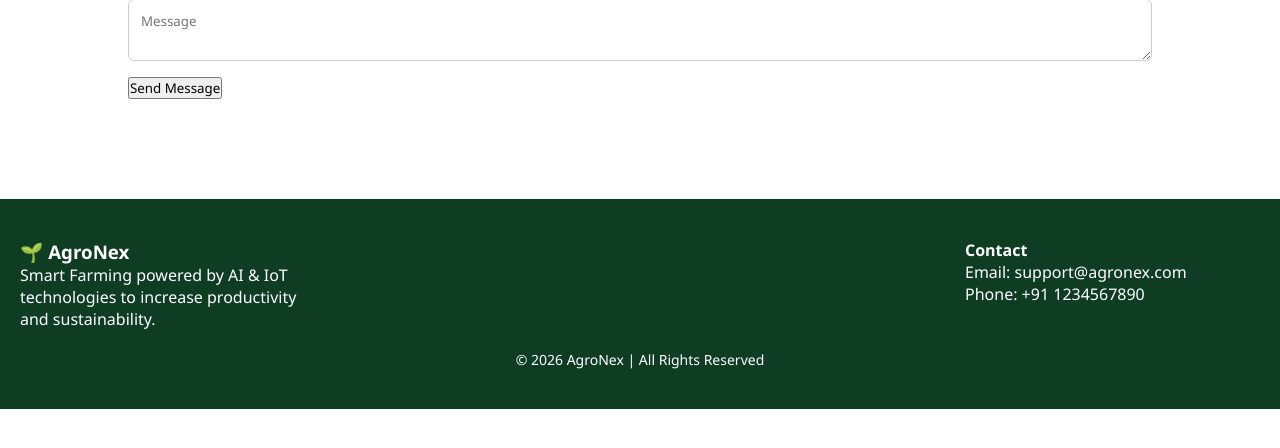
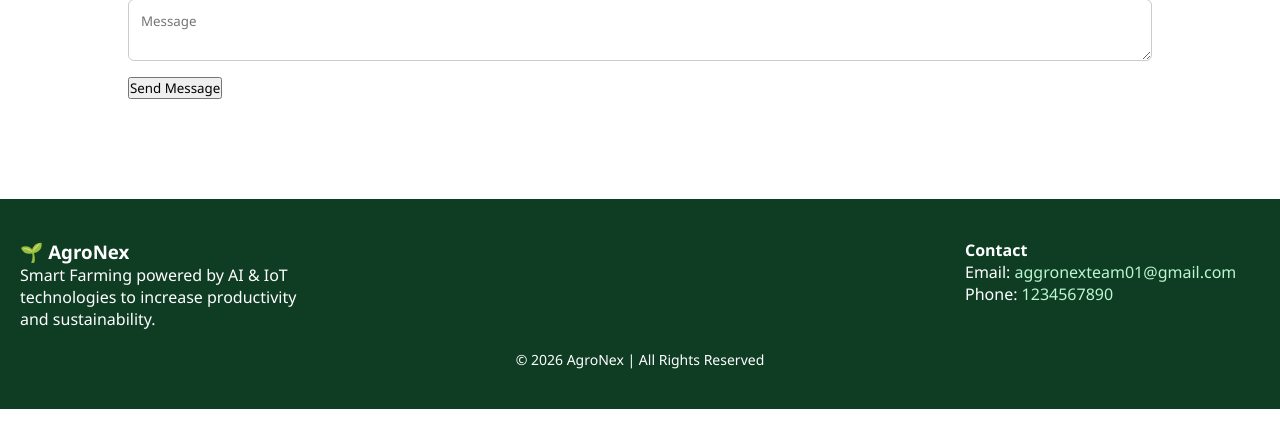
Before and after one commit to nairoshan66-oss/Aggronex, a Flask app: page /contact in a window 1280 px wide. Shown: the part 232-680 px from the top of the page. Run offline with Flask 3, Linux system fonts and the light colour scheme.

Commit message:
Update clickable contact details across site

```diff
--- a/templates/about.html
+++ b/templates/about.html
@@ -86,8 +86,8 @@
     <div></div>
     <div>
       <h4>Contact</h4>
-      <p>Email: support@agronex.com</p>
-      <p>Phone: +91 9499741881</p>
+      <p>Email: <a href="mailto:aggronexteam01@gmail.com">aggronexteam01@gmail.com</a></p>
+      <p>Phone: <a href="tel:1234567890">1234567890</a></p>
     </div>
   </div>
   <p class="copyright">© 2026 AgroNex | All Rights Reserved</p>
--- a/templates/contact.html
+++ b/templates/contact.html
@@ -36,8 +36,8 @@
     <div></div>
     <div>
       <h4>Contact</h4>
-      <p>Email: support@agronex.com</p>
-      <p>Phone: +91 1234567890</p>
+      <p>Email: <a href="mailto:aggronexteam01@gmail.com">aggronexteam01@gmail.com</a></p>
+      <p>Phone: <a href="tel:1234567890">1234567890</a></p>
     </div>
   </div>
   <p class="copyright">© 2026 AgroNex | All Rights Reserved</p>
--- a/templates/index.html
+++ b/templates/index.html
@@ -85,8 +85,8 @@ document.addEventListener("DOMContentLoaded", function() {
     <div></div>
     <div>
       <h4>Contact</h4>
-      <p>Email: support@agronex.com</p>
-      <p>Phone: +91 9499741881</p>
+      <p>Email: <a href="mailto:aggronexteam01@gmail.com">aggronexteam01@gmail.com</a></p>
+      <p>Phone: <a href="tel:1234567890">1234567890</a></p>
     </div>
   </div>
   <p class="copyright">© 2026 AgroNex | All Rights Reserved</p>
```
